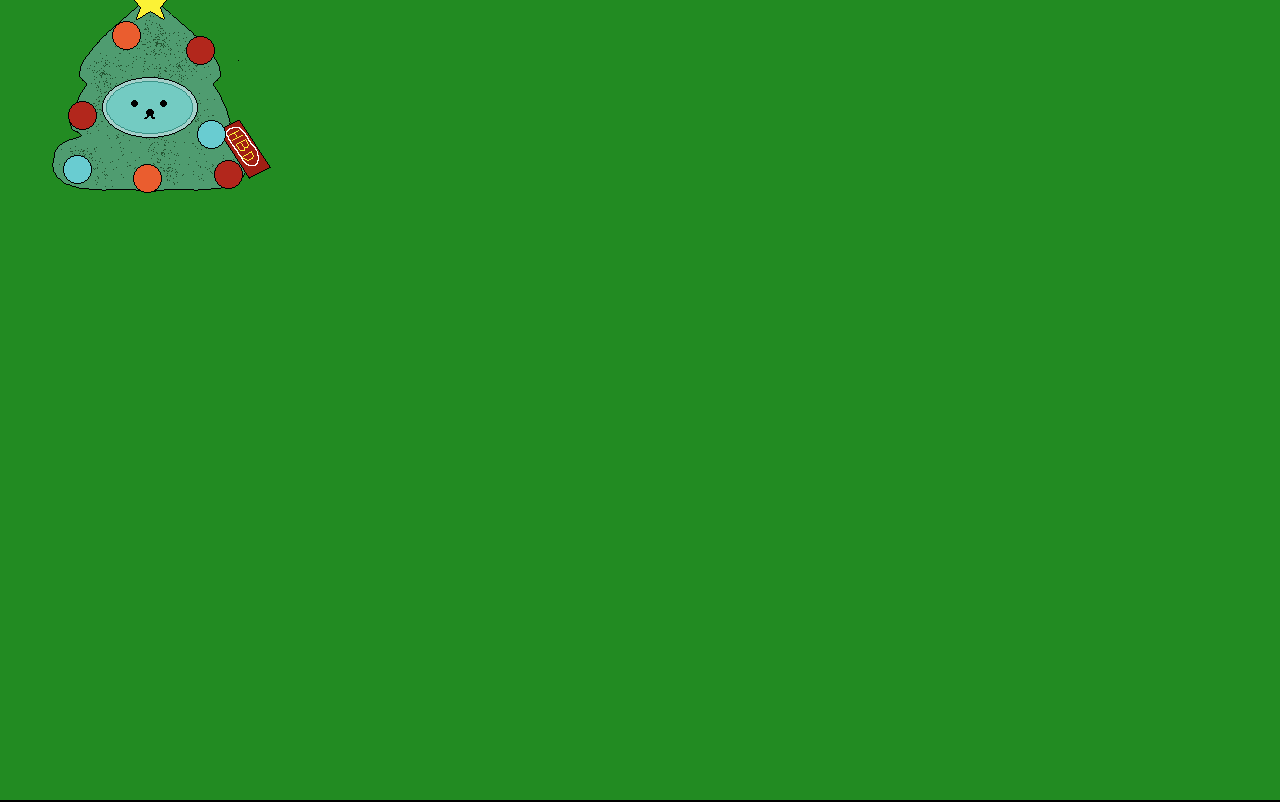
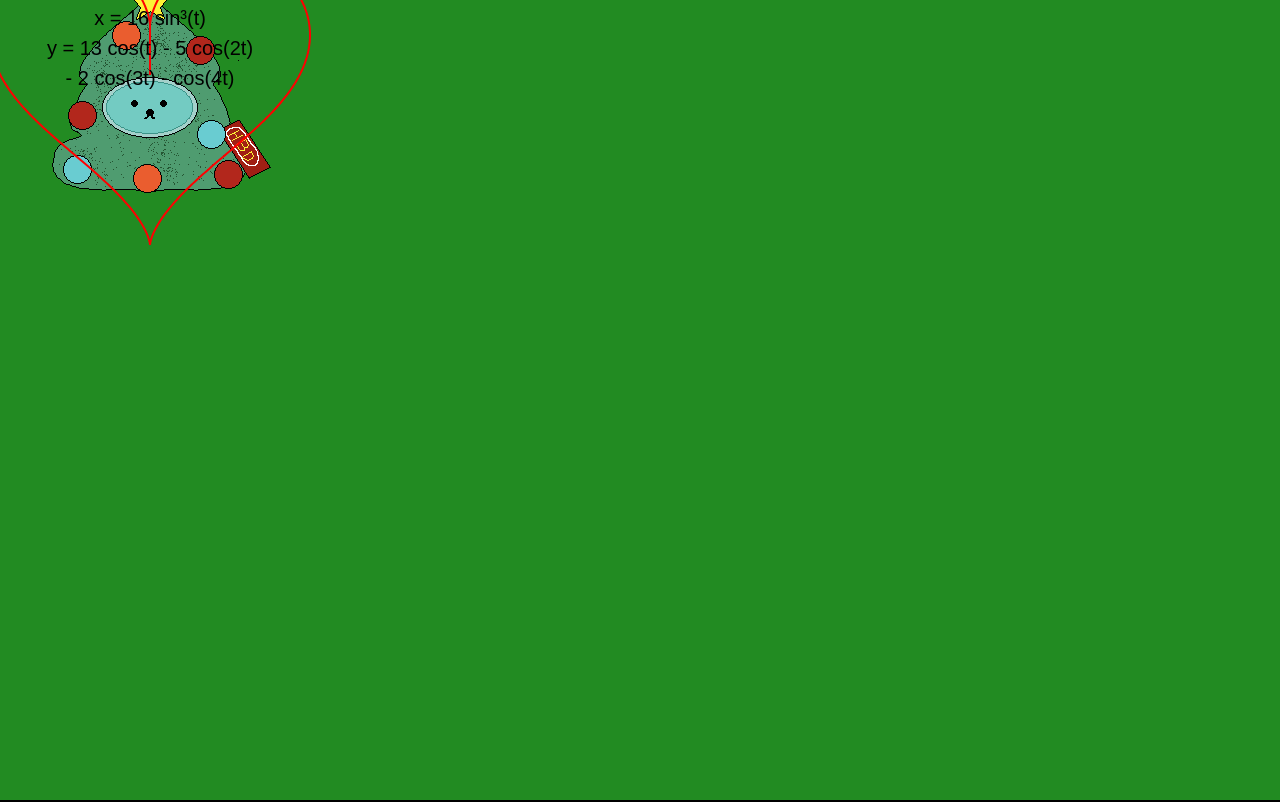
Before and after one commit to TsungLin-Tsai/HBD_test, a plain HTML site: page index.html in a window 1280 px wide. Drawn offline with Linux system fonts and the light colour scheme.

Commit message:
Add files via upload

```diff
--- a/index.html
+++ b/index.html
@@ -77,16 +77,9 @@
       ctx.fillRect(0, 0, canvas.width, canvas.height);
     }
 
-    // Main game loop
-    function gameLoop() {
-      clearCanvas();
-      updatePlayer();
-      drawPlayer();
-      requestAnimationFrame(gameLoop);
-    }
 
-            // 愛心方程參數
-            const scale = 100; // 放大比例
+    // 愛心方程參數
+    const scale = 10; // 放大比例
     const centerX = canvas.width / 2;
     const centerY = canvas.height / 2;
 
@@ -128,10 +121,21 @@
 
     // 主程序
     function draw() {
-      ctx.clearRect(0, 0, canvas.width, canvas.height); // 清空畫布
+      //ctx.clearRect(0, 0, canvas.width, canvas.height); // 清空畫布
       drawHeart(); // 繪製愛心
       writeEquation(); // 寫入公式
     }
+
+    // Main game loop
+    function gameLoop() {
+      clearCanvas();
+      updatePlayer();
+      drawPlayer();
+      draw();
+      requestAnimationFrame(gameLoop);
+
+    }
+
 
     //draw();
 
```
